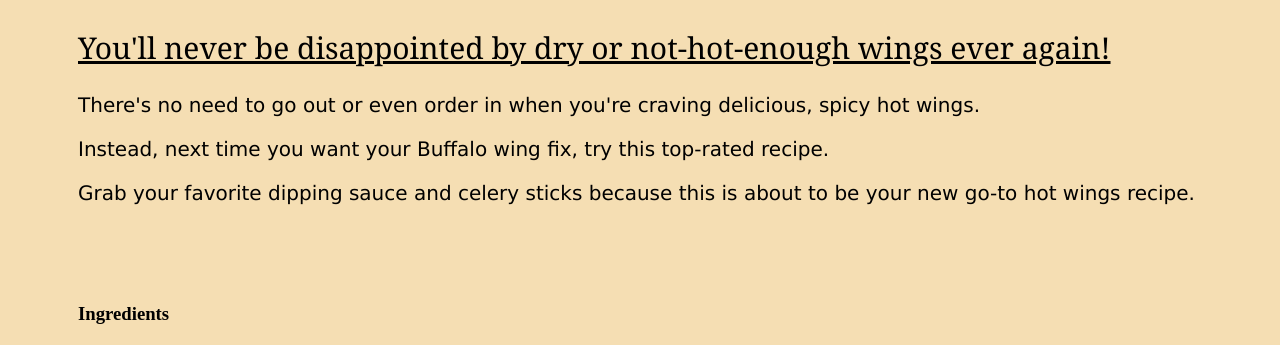
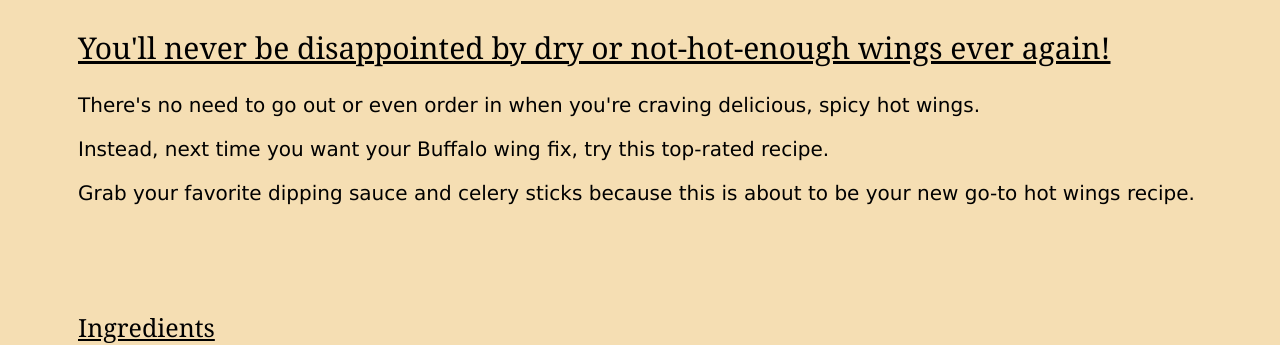
Before and after one commit to SalxIeva/odin-recipes, a plain HTML site: page recipes/wings.html in a window 1280 px wide. Shown: the part 546-891 px from the top of the page. Drawn offline with Linux system fonts and the light colour scheme.

Commit message:
styling added for h3 tags

```diff
--- a/assests/styles.css
+++ b/assests/styles.css
@@ -60,3 +60,10 @@ a {
     font-size: 20px;
     font-family: 'Lucida Sans', 'Lucida Sans Regular', 'Lucida Grande', 'Lucida Sans Unicode', Geneva, Verdana, sans-serif;
 }
+
+.ingredients h3, .steps h3 {
+    font-size: 25px;
+    font-weight: 500;
+    text-decoration: underline;
+    font-family: Cambria, Cochin, Georgia, Times, 'Times New Roman', serif;
+}
```
